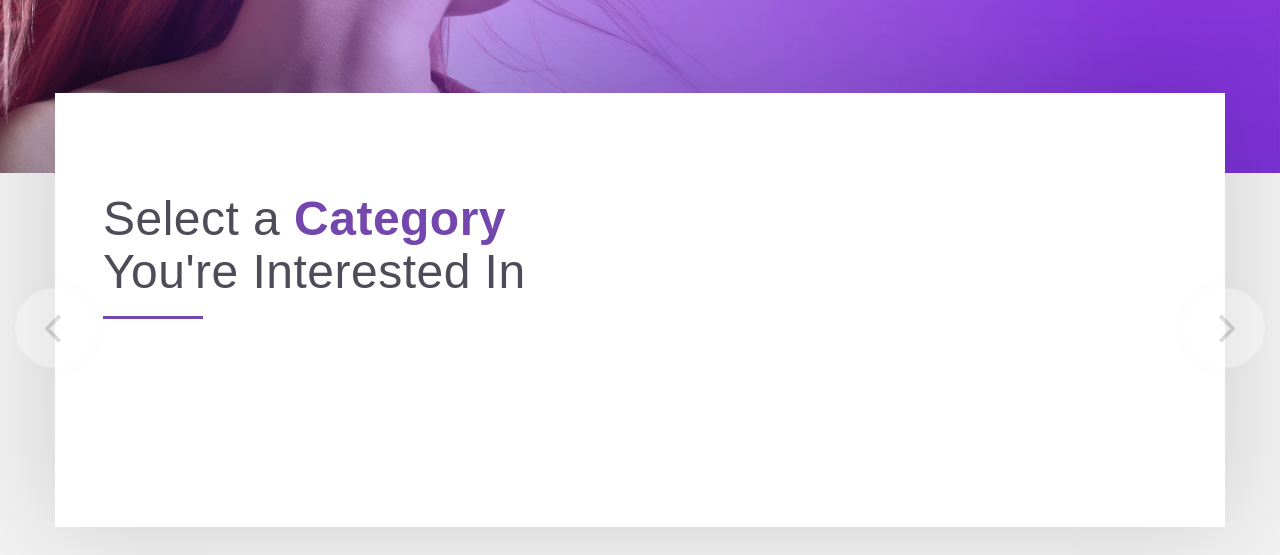
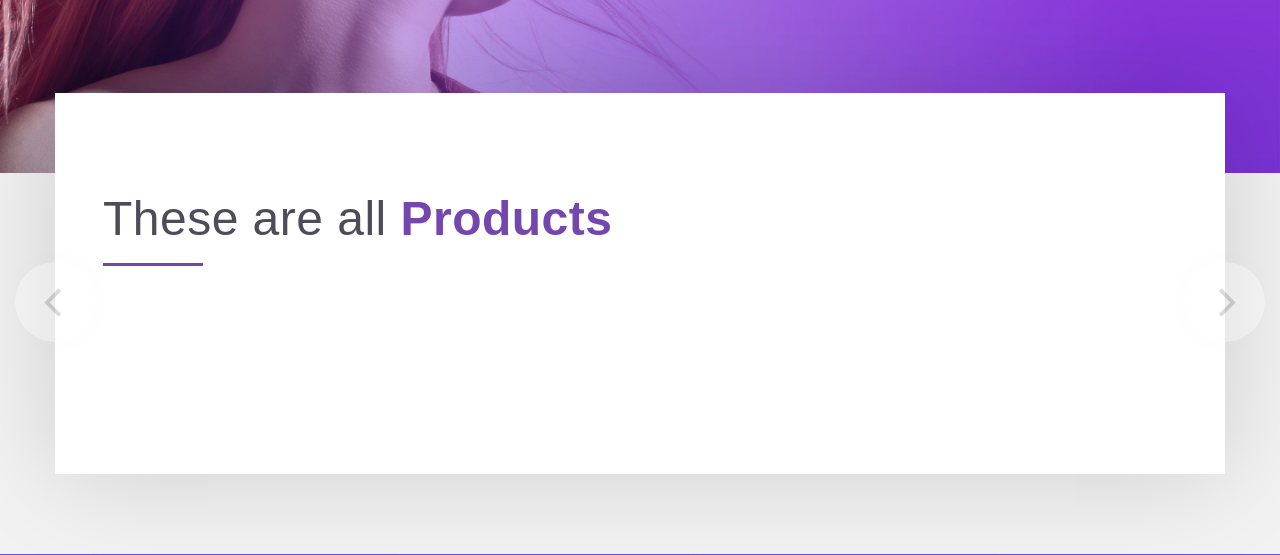
Before and after one commit to sepehrraisi/CgLancer-Django, a Django app: page /products/all in a window 1280 px wide. Shown: the part 499-1054 px from the top of the page. Run offline with Django 4.2, Linux system fonts and the light colour scheme; data that the repository does not hold is empty; some libraries are stand-ins or nearby versions; some web fonts are replaced.

Commit message:
Update: Edited Infos

```diff
--- a/products_module/templates/products_module/products-list.html
+++ b/products_module/templates/products_module/products-list.html
@@ -72,7 +72,7 @@
         <div class="container">
           <div class="row">
             <div class="col-md-12">
-              <h1 class="heading purple">Select a <span class="purple">Category</span><br>You're Interested In</h1>
+              <h1 class="heading purple">These are all <span class="purple">Products</span></h1>
               <!-- Swiper -->
               <div class="swiper-container client-swiper">
                 <div class="swiper-wrapper">
```
